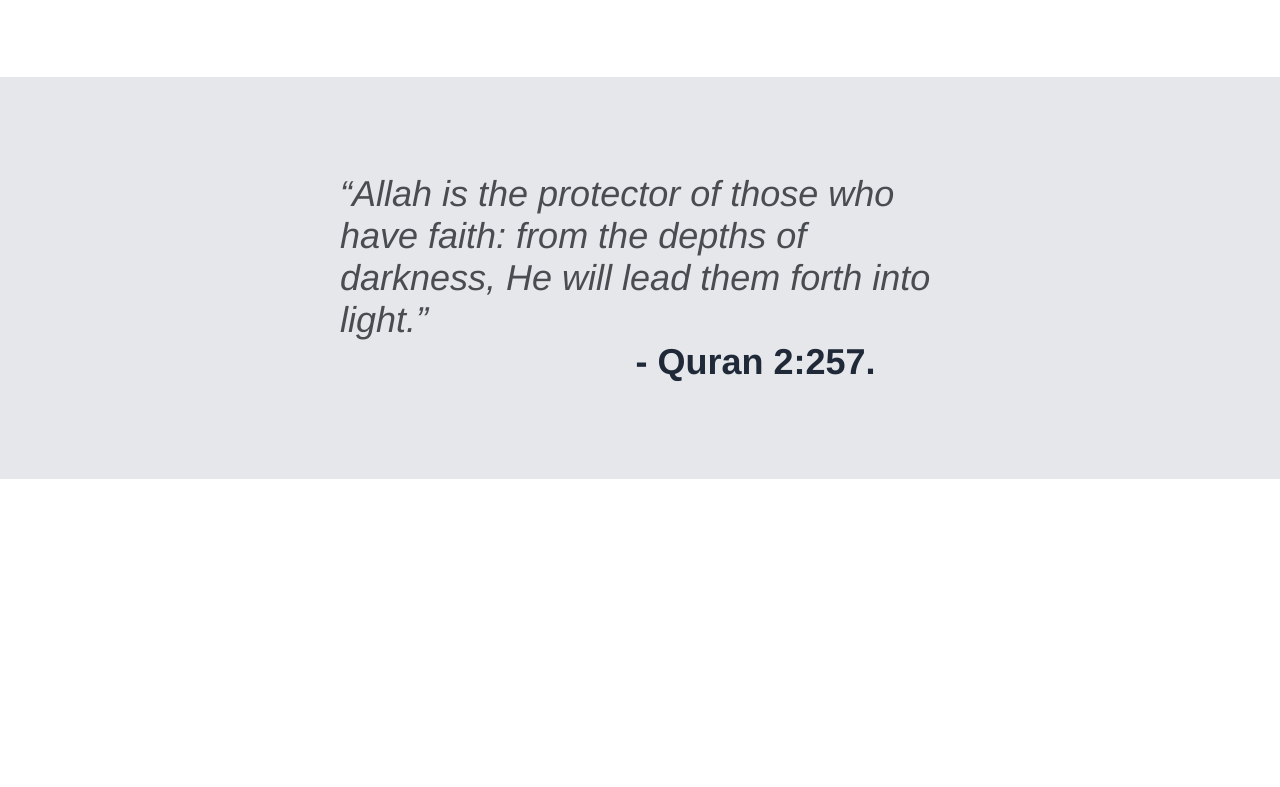
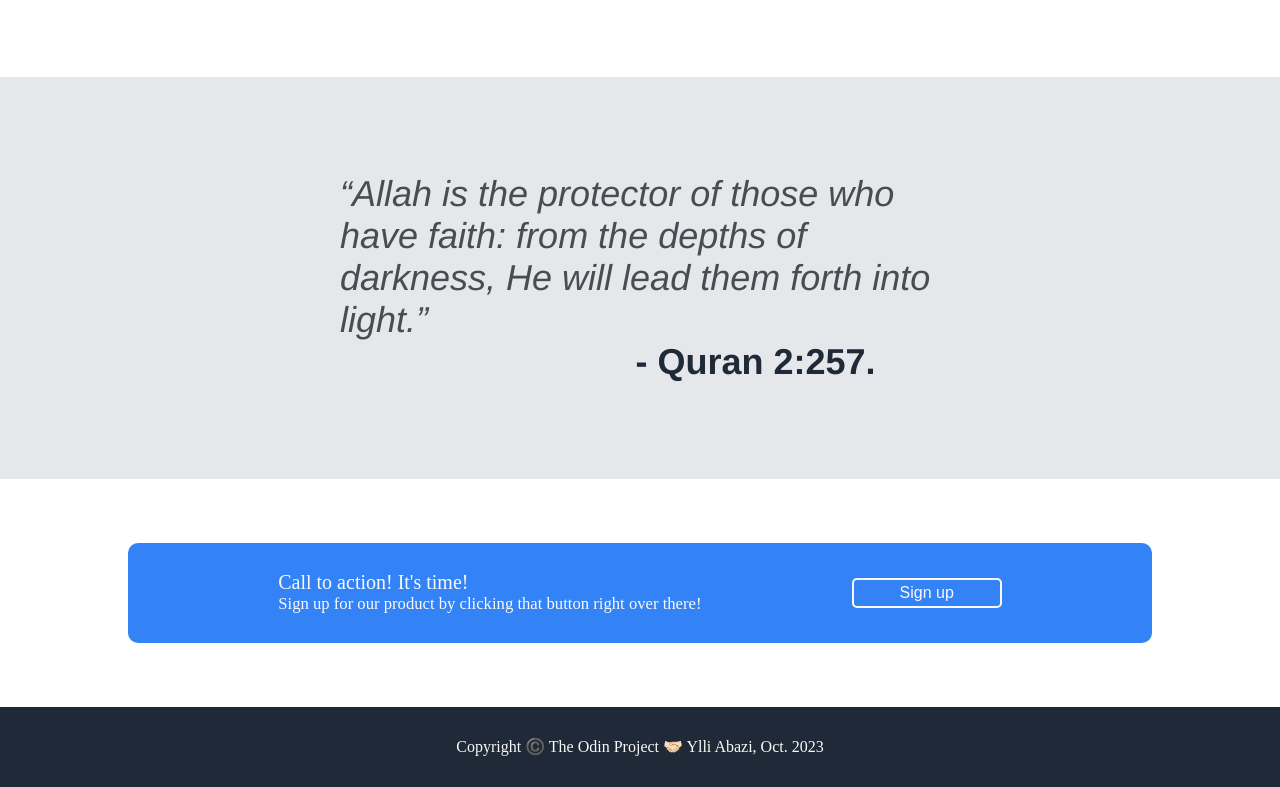
Before and after one commit to YlliAbazi/odin-landing-page, a plain HTML site: page index.html in a window 1280 px wide. Shown: the part 842-1629 px from the top of the page. Before the commit the page ends 1321 px from the top, so only its background shows below. Drawn offline with Linux system fonts and the light colour scheme.

Commit message:
Add sections Sign Up & Footer. Project finish! Flexbox is cool.

```diff
--- a/index.html
+++ b/index.html
@@ -63,10 +63,26 @@
 
     </div>
 
-    <div class="quote">
-      <q>Allah is the protector of those who have faith: from the depths of darkness, He will lead them forth into light.</q>
-      <p> - Quran 2:257.</p>
+  </div>
+
+  <div class="quote">
+    <q>Allah is the protector of those who have faith: from the depths of darkness, He will lead them forth into light.</q>
+    <p> - Quran 2:257.</p>
+  </div>
+
+  <div class="sign-up-area">
+    <div class="sign-up-banner">
+      <div class="text">
+        <p>Call to action! It's time!</p>
+        <sub>Sign up for our product by clicking that button right over there!</sub>
+      </div>
+      <button>Sign up</button>
     </div>
   </div>
+
+  <div class="footer">
+    <p>Copyright ©️ The Odin Project 🤝🏻 Ylli Abazi, Oct. 2023</p>
+  </div>
+
 </body>
 </html>
--- a/style.css
+++ b/style.css
@@ -1,5 +1,9 @@
 body {
   margin: 0;
+}
+
+button:hover {
+  cursor: pointer;
 }
 
 .header-logo {
@@ -128,3 +132,44 @@ body {
   font-style: italic;
   color: #494c50;
 }
+
+.sign-up-banner {
+  background-color: #3382f6;
+  color: #f9faf8;
+  font-size: 20px;
+  margin: 5% 10%;
+  height: 100px;
+  border-radius: 10px;
+  display: flex;
+  justify-content: space-evenly;
+}
+
+.text {
+  display: flex;
+  flex-direction: column;
+  justify-content: center;
+}
+
+.text p {
+  margin: 0;
+}
+
+.sign-up-banner button{
+  background-color: #3382f6;
+  border: 2px solid #f9faf8;
+  color: #f9faf8;
+  font-size: 16px;
+  border-radius: 5px;
+  height: 30px;
+  flex-basis: 150px;
+  align-self: center;
+}
+
+.footer {
+  height: 80px;
+  background-color: #1f2937;
+  color: #f9faf8;
+  display: flex;
+  justify-content: center;
+  align-items: center;
+}
```
